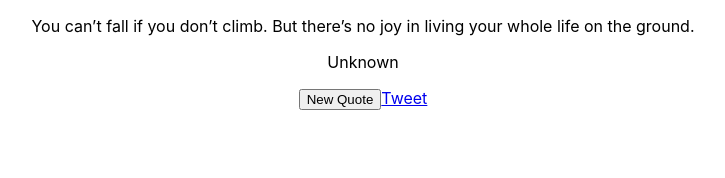
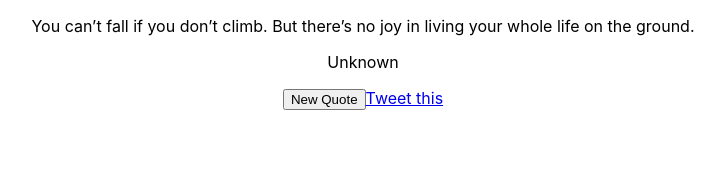
Before and after one commit to zwehr/freeCodeCamp-random-quote-machine, a React (Create React App) app: page / in a window 1280 px wide. Shown: the top 178 px of the page, without its empty margins (277-1002 px from the left). Built offline with nearby package versions, Linux system fonts and the light colour scheme.

Commit message:
add Twitter functionality

```diff
--- a/src/QuoteBox/QuoteBox.js
+++ b/src/QuoteBox/QuoteBox.js
@@ -1,12 +1,14 @@
 import React from 'react';
 
 const quoteBox = (props) => {
+  const twitterHref = "https://www.twitter.com/intent/tweet/?text=" + "\"" + props.quote + "\" -" + props.author;
+
   return (
     <div id="quote-box">
       <p id="text">{props.quote}</p>
       <p id="author">{props.author}</p>
       <button id="new-quote" onClick={props.click}>New Quote</button>
-      <a href="twitter.com/intent/tweet" id="tweet-quote">Tweet</a>
+      <a href={twitterHref} id="tweet-quote">Tweet this</a>
     </div>
   )
 }
```
Also changed, not shown: 1 other file (tests, documents, lock files or other folders).
